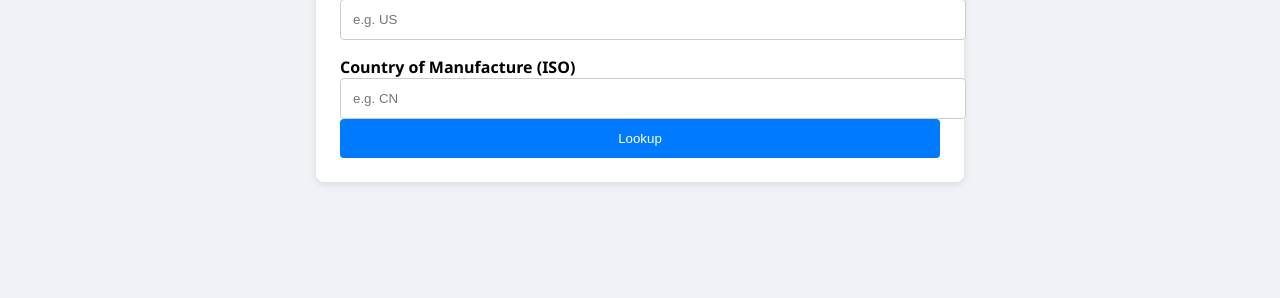
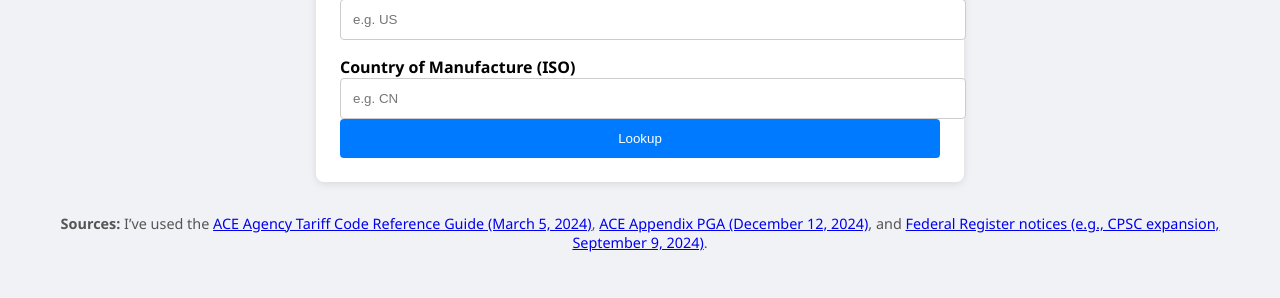
Before and after one commit to kabanec/PGA_flags_2, a FastAPI app: page / in a window 1280 px wide. Shown: the part 592-890 px from the top of the page. Before the commit the page ends 776 px from the top, so only its background shows below. Run offline with FastAPI, Linux system fonts and the light colour scheme.

Commit message:
Add files via upload

```diff
--- a/requirements.txt
+++ b/requirements.txt
@@ -7,3 +7,4 @@ requests==2.31.0
 pip==25.0.1
 openpyxl==3.1.5
 pydantic==2.11.0b2
+gunicorn==21.2.0
--- a/templates/index.html
+++ b/templates/index.html
@@ -128,5 +128,16 @@ document.getElementById('lookupBtn').onclick = async () => {
   }
 };
 </script>
+<div style="text-align: center; font-size: 0.9rem; color: #555; margin-top: 2rem;">
+  <p><strong>Sources:</strong> I’ve used the
+    <a href="https://www.cbp.gov/document/guidance/ace-agency-tariff-code-reference-guide" target="_blank">
+      ACE Agency Tariff Code Reference Guide (March 5, 2024)</a>,
+    <a href="https://www.cbp.gov/document/guidance/appendix-pga-december-2024" target="_blank">
+      ACE Appendix PGA (December 12, 2024)</a>,
+    and
+    <a href="https://www.federalregister.gov/documents/2024/09/09/2024-19999/cpsc-expansion-requirements" target="_blank">
+      Federal Register notices (e.g., CPSC expansion, September 9, 2024)</a>.
+  </p>
+</div>
 </body>
 </html>
```
